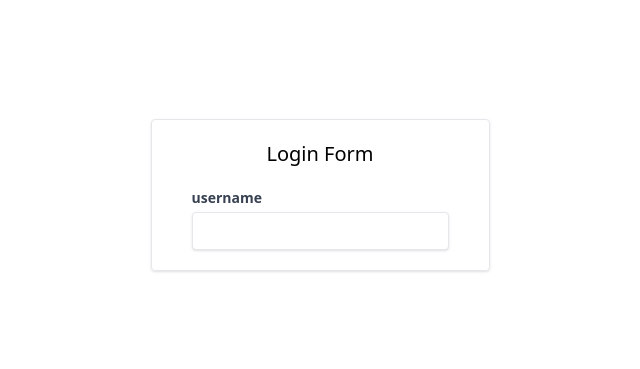
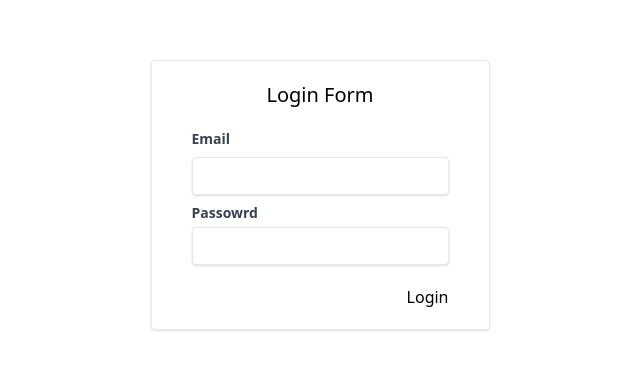
Before and after one commit to FadelYang/wir_chat, a React (Vite) app: page /login in a window 1280 px wide. Shown: the part 205-574 px from the top of the page, without its empty margins (320-960 px from the left). Built offline with nearby package versions, Linux system fonts and the light colour scheme; no server answers; the database is empty.

Commit message:
feat: add login feature

```diff
--- a/src/components/pages/Login.jsx
+++ b/src/components/pages/Login.jsx
@@ -1,31 +1,92 @@
 import React, { useState } from "react";
+import { auth } from "../../firebase/firebase";
+import { signInWithEmailAndPassword } from "firebase/auth";
+import { useNavigate } from "react-router-dom";
 
 const Login = () => {
-  const [username, setUsername] = useState();
-  const [password, setPassword] = useState();
+  const navigate = useNavigate();
+  const [email, setEmail] = useState("");
+  const [password, setPassword] = useState("");
+  const [error, setError] = useState(false);
+  const [errorMessage, setErrorMessage] = useState("");
+
+  const onLogin = async (e) => {
+    e.preventDefault();
+    await signInWithEmailAndPassword(auth, email, password)
+      .then((userCredential) => {
+        // Signed in
+        const user = userCredential.user;
+        navigate("/dashboard");
+        setError(false);
+        console.log(user);
+      })
+      .catch((error) => {
+        const errorCode = error.code;
+        const errorMessage = error.message;
+        setError(true);
+        console.log({ error });
+        if (errorMessage == "Firebase: Error (auth/too-many-requests).") {
+          setErrorMessage(
+            "Terlalu banyak percobaan, silahkan coba lagi beberapa saat"
+          );
+        } else {
+          setErrorMessage("Email atau password salah");
+        }
+        console.log(errorCode, errorMessage);
+      });
+  };
 
   return (
     <>
       <div className="flex h-screen justify-center items-center">
-        <div className="flex flex-col gap-5 border rounded py-5 px-10 shadow">
+        <form
+          className="flex flex-col gap-5 border rounded py-5 px-10 shadow"
+          onSubmit={onLogin}
+        >
           <div className="text-center text-xl font-medium">Login Form</div>
-          <div className="flex flex-col gap-1">
+          <div className="flex flex-col gap-2">
             <label
               className="block text-sm font-bold text-gray-700"
-              htmlFor="language"
+              htmlFor="email"
             >
-              username
+              Email
             </label>
             <input
               className="w-full px-3 py-2 leading-tight text-gray-700 border rounded shadow appearance-none focus:outline-none focus:shadow-outline"
-              id="collectionFile"
-              name="language"
-              type="text"
-              // disabled
-              // value={selectedLanguage}
+              id="email"
+              name="email"
+              type="email"
+              value={email}
+              onChange={(e) => setEmail(e.target.value)}
+              required
             />
+            <div className="flex flex-col gap-1">
+              <label
+                className="block text-sm font-bold text-gray-700"
+                htmlFor="password"
+              >
+                Passowrd
+              </label>
+              <input
+                className="w-full px-3 py-2 leading-tight text-gray-700 border rounded shadow appearance-none focus:outline-none focus:shadow-outline"
+                id="passwrd"
+                name="password"
+                type="password"
+                value={password}
+                onChange={(e) => setPassword(e.target.value)}
+                required
+              />
+              {error && (
+                <div className="text-wrap text-sm font-medium text-red-500 max-w-[274px]">
+                  {errorMessage}
+                </div>
+              )}
+            </div>
           </div>
-        </div>
+          <div className="flex justify-end">
+            <button type="submit">Login</button>
+          </div>
+        </form>
       </div>
     </>
   );
```
Also changed, not shown: src/firebase/userService.js (added).
